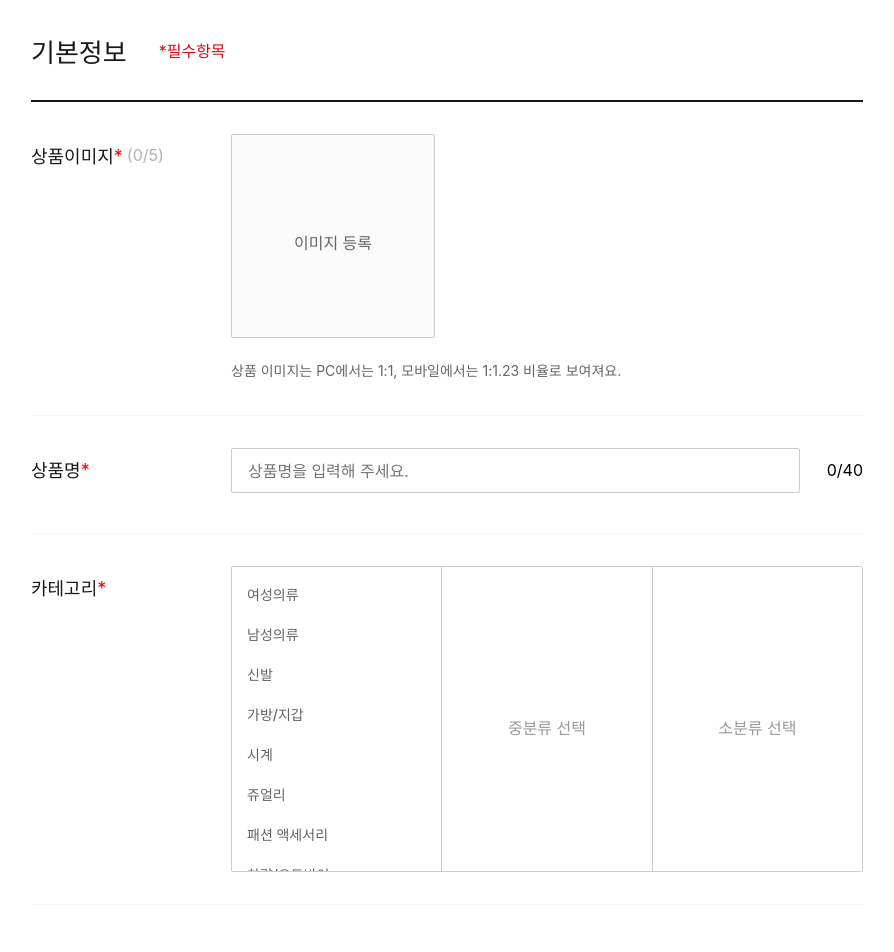
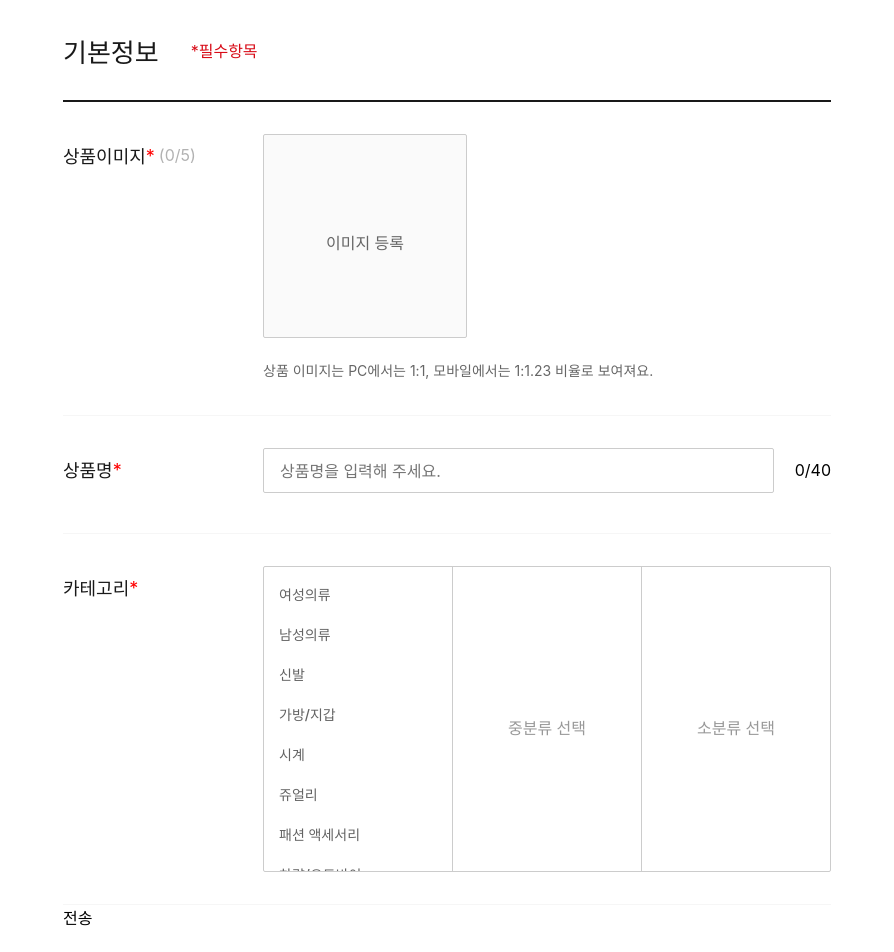
Before and after one commit to Eumjeongtae/productRegister, a React (Create React App) app: page / in a window 1280 px wide. Shown: the top 952 px of the page, without its empty margins (193-1087 px from the left). Before the commit the page ends 905 px from the top, so only its background shows below. Built offline with nearby package versions, Linux system fonts and the light colour scheme; some icons are missing.

Commit message:
카테고리 데이터 구상

```diff
--- a/src/components/ProductCategory.jsx
+++ b/src/components/ProductCategory.jsx
@@ -7,7 +7,7 @@ export default function ProductCategory(props) {
   const [secondCategory, setSecondCategory] = useState([])
   const [lastCategory, setLastCategory] = useState([])
   const [color, setColor] = useState(['', '', '']);
-  const [active, setActive] = useState('')
+  const [active, setActive] = useState('');
 
   useEffect(() => {
     fetch(`data/mainCategory.json `)
@@ -20,7 +20,7 @@ export default function ProductCategory(props) {
   let onSecondCategory = (e) => {
     setLastCategory([])
     setActive('active')
-    props.onClick(true);
+    props.onClick(true,'first',e.target.value);
 
     fetch(`data/middle/${e.target.value}.json `)
       .then((res) => res.json())
@@ -37,10 +37,10 @@ export default function ProductCategory(props) {
         setLastCategory(data)
         if (data.length == 0) {
           setActive('')
-          props.onClick(false);
+          props.onClick(false,'second',e.target.value);
         } else {
           setActive('active')
-          props.onClick(true);
+          props.onClick(true,'second',e.target.value);
 
         }
 
@@ -85,7 +85,7 @@ export default function ProductCategory(props) {
               onClick={(e) => {
                 handleClick(e, 2)
                 setActive('')
-                props.onClick(false);
+                props.onClick(false,'last',e.target.value);
               }}>{v.last}
             </button>)}
       </div>
--- a/src/components/ProductRegister.jsx
+++ b/src/components/ProductRegister.jsx
@@ -4,7 +4,7 @@ import ProductCategory from './ProductCategory';
 
 export default function ProductRegister() {
 
-  let [form, setForm] = useState({ 'productName': '' })
+  let [form, setForm] = useState({ 'productName': '' ,'first' : '','second':'', 'last' :''})
   let [textNum, setTextNum] = useState(0);
   let [show, setShow] = useState(false);
   const [active, setActive] = useState(false)
@@ -26,12 +26,21 @@ export default function ProductRegister() {
     }
   }
 
-  let catagoryClick = (v)=>{
-    setActive(v)
+  let catagoryClick = (boolean,name ,value) => {
+    setActive(boolean)
+    setForm({ ...form, [name]: value });
+
+
+  }
+
+  const handleSubmit = (e) => {
+    e.preventDefault()
+    console.log(form);
   }
 
   return (
-    <form className="inner">
+    <form className="inner" onSubmit={handleSubmit}>
+
       <fieldset>
         <h2 className="ProductRegisterTitle">기본정보<span>*필수항목</span></h2>
         <div className="inputContainer">
@@ -60,14 +69,36 @@ export default function ProductRegister() {
         <div className="inputContainer">
           <label htmlFor="productName">카테고리</label>
           <p className="productCategory">
-            <ProductCategory class='register'  onClick = {catagoryClick} />
-            { active && <p className="categoryNotice"><i className="xi-close-circle-o"></i>상세 카테고리를 선택해주세요.</p>}
+            <ProductCategory class='register' onClick={catagoryClick} />
+            {active && <span className="categoryNotice"><i className="xi-close-circle-o"></i>상세 카테고리를 선택해주세요.</span>}
+            {/* <span className="choiceCategory">선택한 카테고리 :<b>{select[0]}</b> <b>&gt; {select[1]}</b><b> &gt;{select[2]}</b> </span> */}
           </p>
         </div>
 
-
+        <button className="submit">전송</button>
+        <br />
+        <br />
+        <br />
+        <br />
+        <br />
+        <br />
+        <br />
+        <br />
+        <br />
+        <br />
+        <br />
+        <br />
+        <br />
+        <br />
+        <br />
+        <br />
+        <br />
+        <br />
+        <br />
+        <br />
 
       </fieldset>
+
     </form>
   );
 }
--- a/src/css/Register.css
+++ b/src/css/Register.css
@@ -1,6 +1,10 @@
 .inner {
-  width: 65%;
+  width: 60%;
   margin: 0 auto;
+}
+
+.submit {
+  color: #000;
 }
 
 .ProductRegisterTitle {
@@ -31,6 +35,7 @@ fieldset .inputContainer p:nth-child(2) {
   width: calc(100% - 200px);
 }
 fieldset .inputContainer p:nth-child(2) .categoryNotice {
+  display: block;
   color: rgb(245, 126, 0);
   font-size: 14px;
   margin-top: 0.5rem;
@@ -38,6 +43,16 @@ fieldset .inputContainer p:nth-child(2) .categoryNotice {
 fieldset .inputContainer p:nth-child(2) .categoryNotice i {
   font-size: 16px;
   margin-right: 5px;
+}
+fieldset .inputContainer p:nth-child(2) .choiceCategory {
+  margin-top: 1.5rem;
+  display: block;
+  font-size: 16px;
+  font-weight: 400;
+  color: rgb(216, 12, 24);
+}
+fieldset .inputContainer p:nth-child(2) .choiceCategory b {
+  font-weight: 600;
 }
 fieldset .inputContainer input {
   height: 45px;
--- a/src/css/Register.scss
+++ b/src/css/Register.scss
@@ -1,9 +1,11 @@
 .inner {
-  width: 65%;
+  width: 60%;
   margin: 0 auto;
 }
 
-
+.submit{
+  color: #000;
+}
 
 .ProductRegisterTitle {
   height: 100px;
@@ -37,6 +39,7 @@ fieldset {
       width: calc(100% - 200px);
 
       .categoryNotice {
+        display: block;
         color: rgb(245, 126, 0);
         font-size: 14px;
         margin-top: 0.5rem;
@@ -44,6 +47,16 @@ fieldset {
         i {
           font-size: 16px;
           margin-right: 5px;
+        }
+      }
+      .choiceCategory{
+        margin-top: 1.5rem;
+        display: block;
+        font-size: 16px;
+        font-weight: 400;
+        color: rgb(216, 12, 24);
+        b{
+          font-weight: 600;
         }
       }
     }
@@ -225,6 +238,7 @@ fieldset {
           &.on {
             color: rgb(216, 12, 24);
           }
+
         }
       }
 
```
Also changed, not shown: 1 other file (tests, documents, lock files or other folders).
